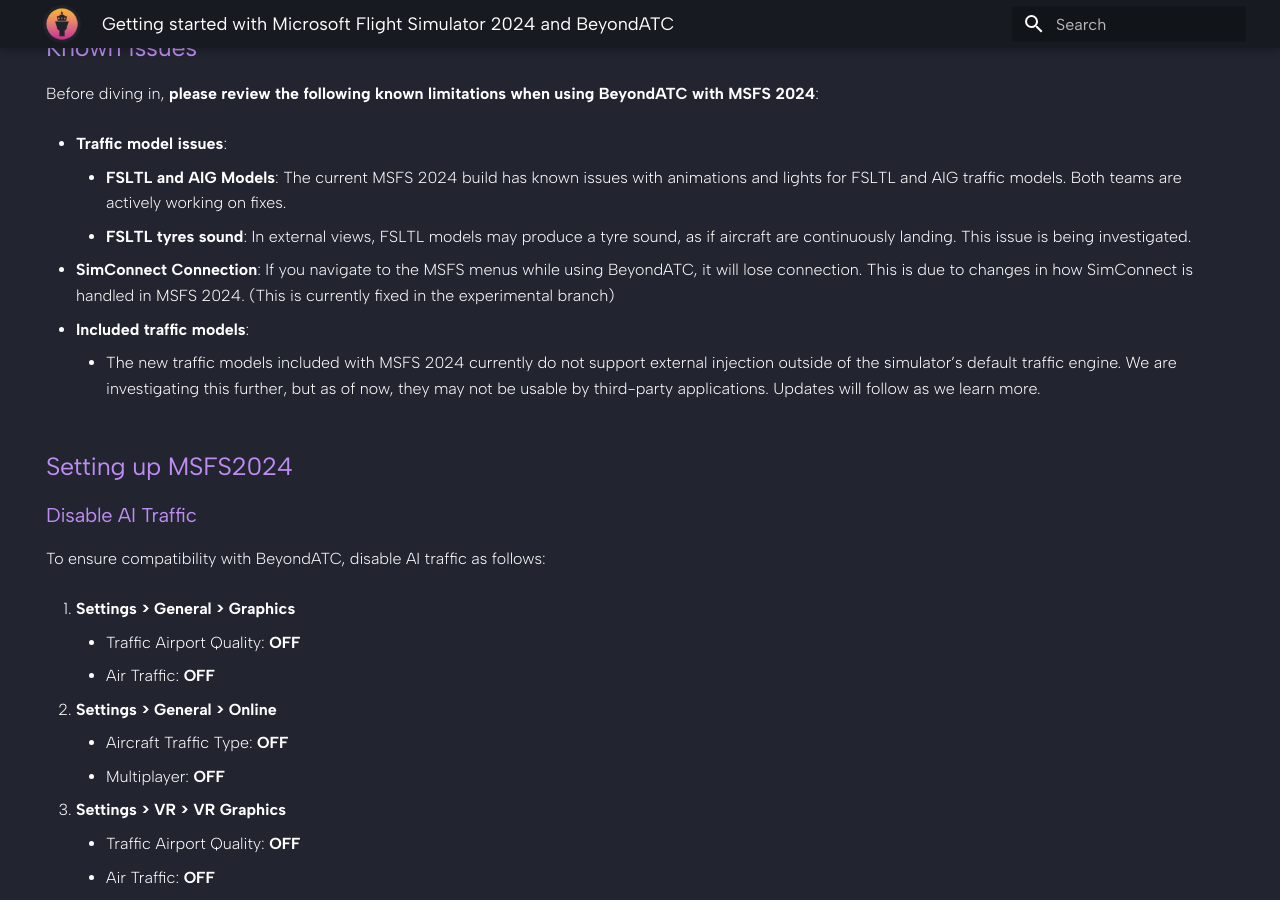
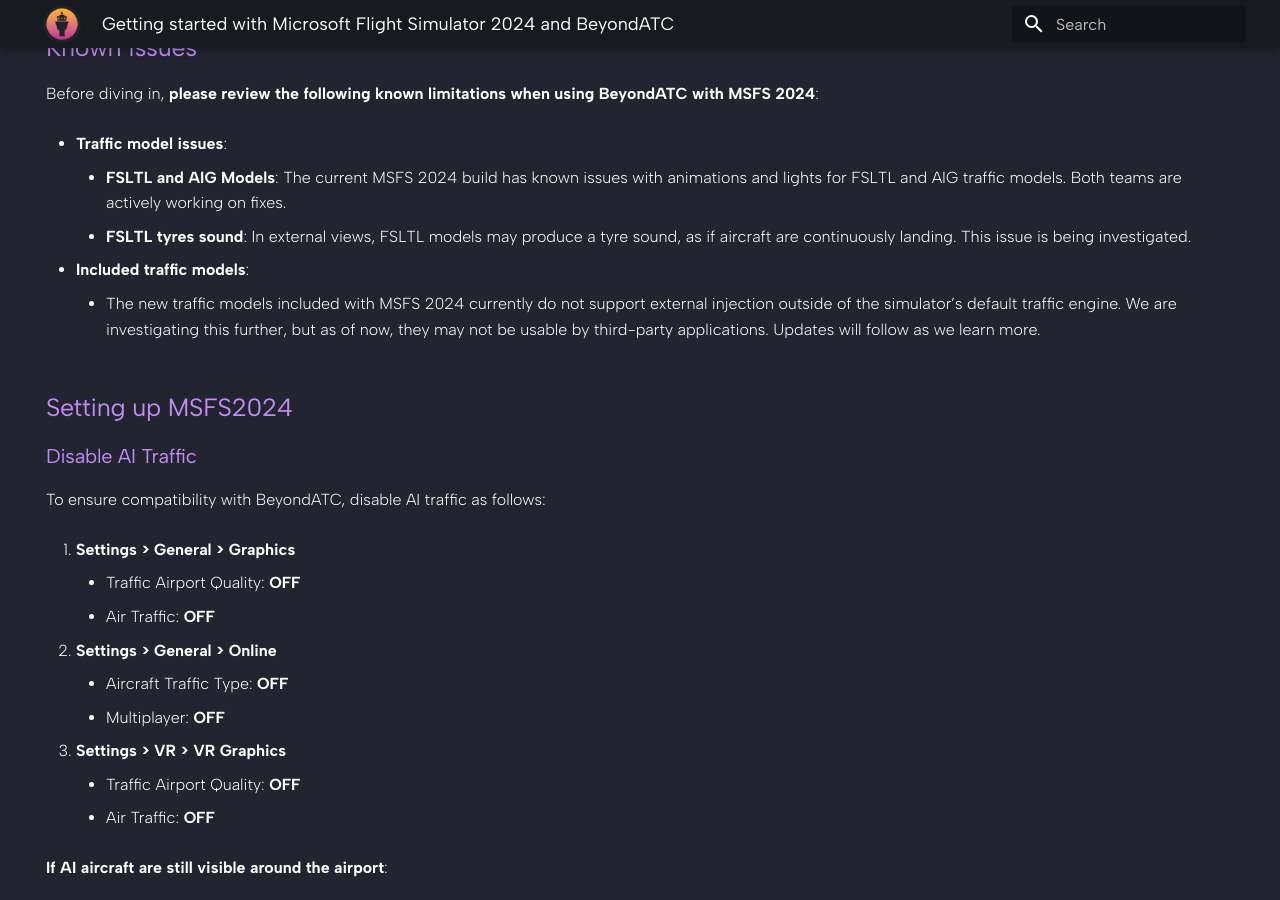
Before and after one commit to BeyondATC/BeyondATC_Wiki, an MkDocs documentation site: the page built from docs/announcements/msfs2024.md, in a window 1280 px wide and 900 px high, scrolled down 371 px. Built offline with MkDocs 1.6.1 and Material for MkDocs 9.7.7, drawn with Linux system fonts in a browser that asks for light colours.

Commit message:
updating known issues

```diff
--- a/docs/announcements/msfs2024.md
+++ b/docs/announcements/msfs2024.md
@@ -20,8 +20,6 @@ Before diving in, **please review the following known limitations when using Bey
 - **Traffic model issues**:
     - **FSLTL and AIG Models**: The current MSFS 2024 build has known issues with animations and lights for FSLTL and AIG traffic models. Both teams are actively working on fixes.
     - **FSLTL tyres sound**: In external views, FSLTL models may produce a tyre sound, as if aircraft are continuously landing. This issue is being investigated.
-
-- **SimConnect Connection**: If you navigate to the MSFS menus while using BeyondATC, it will lose connection. This is due to changes in how SimConnect is handled in MSFS 2024. (This is currently fixed in the experimental branch)
 
 - **Included traffic models**:
     - The new traffic models included with MSFS 2024 currently do not support external injection outside of the simulator’s default traffic engine. We are investigating this further, but as of now, they may not be usable by third-party applications. Updates will follow as we learn more.
```
